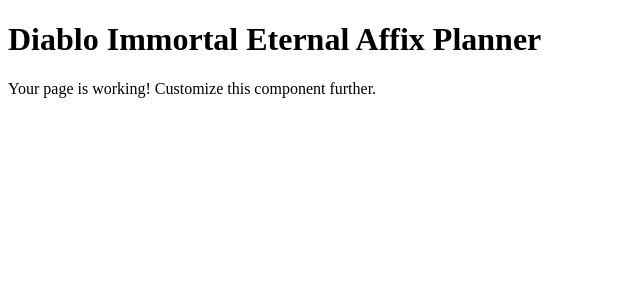
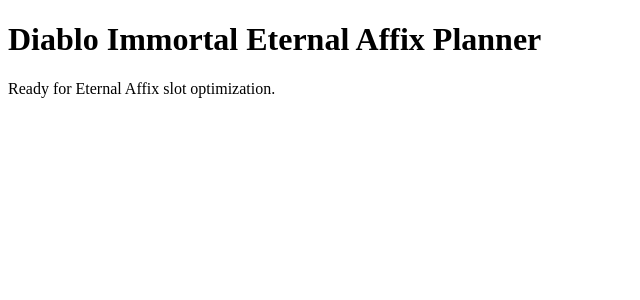
Before and after one commit to liao-junhao/dieternalaffix, a Next.js app: page / in a window 1280 px wide. Shown: the top 300 px of the page, without its empty margins (0-640 px from the left). Built offline with nearby package versions, Linux system fonts and the light colour scheme.

Commit message:
Add files via upload

```diff
--- a/app/page.tsx
+++ b/app/page.tsx
@@ -1,8 +1,9 @@
+
 export default function Home() {
   return (
     <div className="p-8">
-      <h1 className="text-3xl font-bold">Diablo Immortal Eternal Affix Planner</h1>
-      <p className="mt-4">Your page is working! Customize this component further.</p>
+      <h1 className="text-2xl font-bold mb-4">Diablo Immortal Eternal Affix Planner</h1>
+      <p>Ready for Eternal Affix slot optimization.</p>
     </div>
   );
 }
--- a/package.json
+++ b/package.json
@@ -1,3 +1,4 @@
+
 {
   "name": "eternal-affix-planner",
   "version": "1.0.0",
@@ -12,7 +13,8 @@
     "react-dom": "18.2.0"
   },
   "devDependencies": {
+    "@types/react": "^18.0.37",
     "@types/node": "^20.4.2",
-    "@types/react": "^18.2.15"
+    "typescript": "^5.2.2"
   }
 }
```
Also changed, not shown: tsconfig.json (+9 -18 lines).
